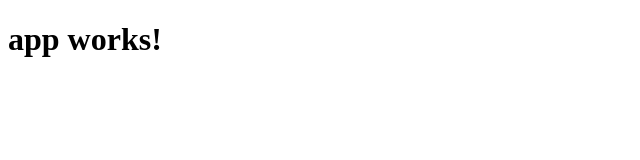
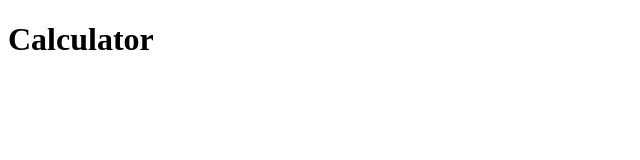
Before and after one commit to clement-michelet/angular-strategy-pattern, an Angular app: page / in a window 1280 px wide. Shown: the top 160 px of the page, without its empty margins (0-640 px from the left). Built offline with nearby package versions, Linux system fonts and the light colour scheme.

Commit message:
Change the app title to "Calculator"

```diff
--- a/src/app/app.component.ts
+++ b/src/app/app.component.ts
@@ -1,10 +1,10 @@
-import { Component } from '@angular/core';
+import { Component } from "@angular/core";
 
 @Component({
-  selector: 'app-root',
-  templateUrl: './app.component.html',
-  styleUrls: ['./app.component.css']
+    selector: 'app-root',
+    templateUrl: './app.component.html',
+    styleUrls: ['./app.component.css']
 })
 export class AppComponent {
-  title = 'app works!';
+    title = 'Calculator';
 }
```
Also changed, not shown: 2 other files (tests, documents, lock files or other folders).
